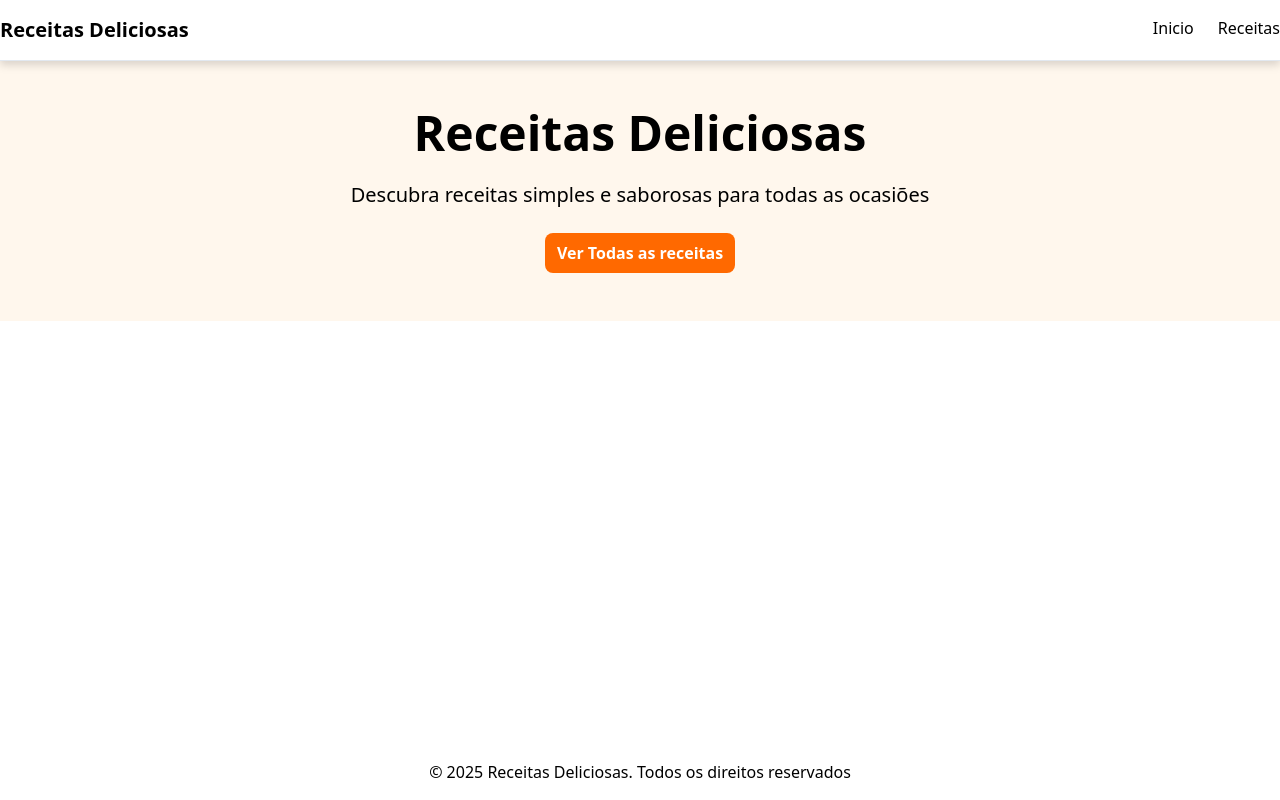
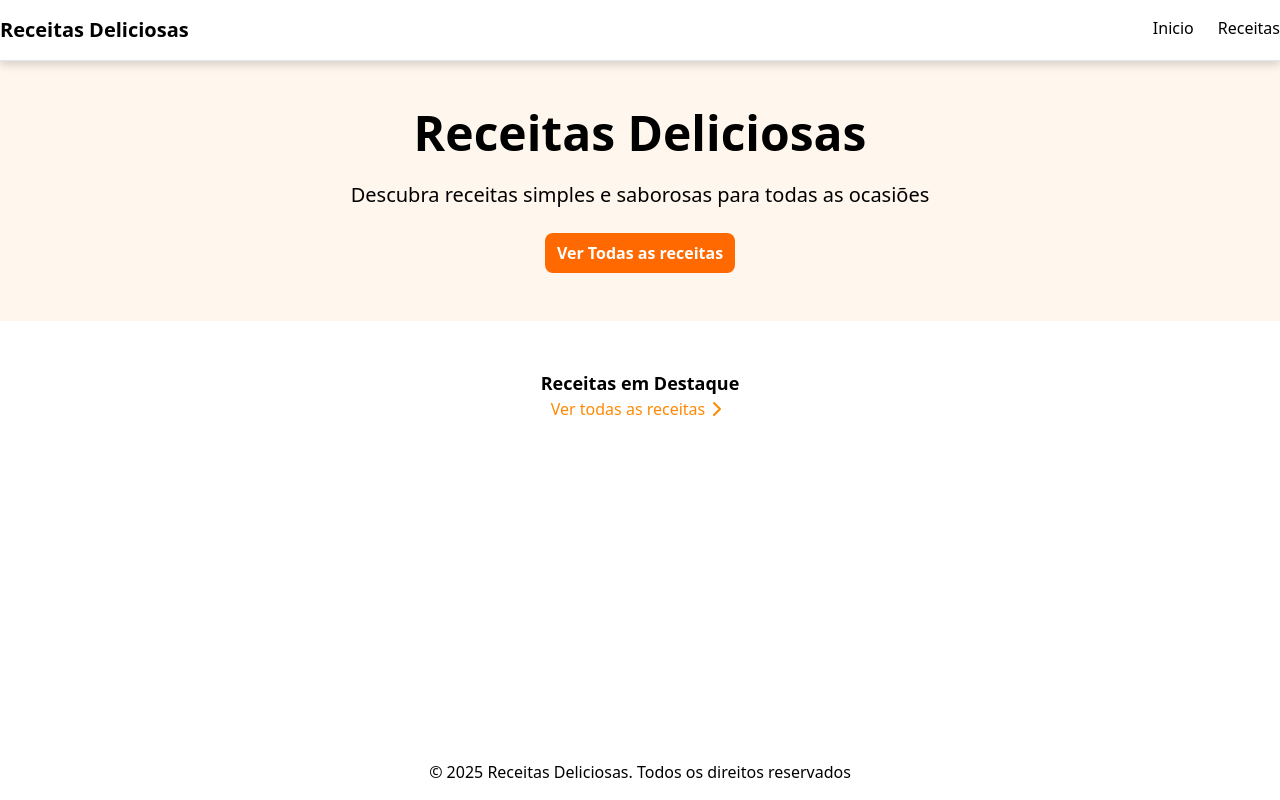
Before and after one commit to enriquemantovani/Site--receitas, a Next.js app: page / in a window 1280 px wide. Built offline with nearby package versions, Linux system fonts and the light colour scheme.

Commit message:
feat: adiciona estilizacao e estrura da secao receitas em destaque

```diff
--- a/src/app/page.tsx
+++ b/src/app/page.tsx
@@ -1,3 +1,4 @@
+import { ChevronRight } from "lucide-react";
 import Link from "next/link";
 
 export default function Home() {
@@ -16,7 +17,19 @@
         </div>
       </section>
 
+      {/* seção de receitas em destaque*/}
+      <section className="py-12">
+        <div className="flex flex-col items-center container mx-auto">
+          <h2 className="text-lg font-bold">Receitas em Destaque</h2>
 
+          {/*cards de receitas*/}
+
+          <Link className="flex text-orange-400 hover:text-orange-700 transition-colors" href="/receitas">
+          Ver todas as receitas
+          <ChevronRight />
+          </Link>
+        </div>
+      </section>
   </main>
   );
 }
```
Also changed, not shown: package.json (+6 -5 lines), 1 other file (tests, documents, lock files or other folders).
